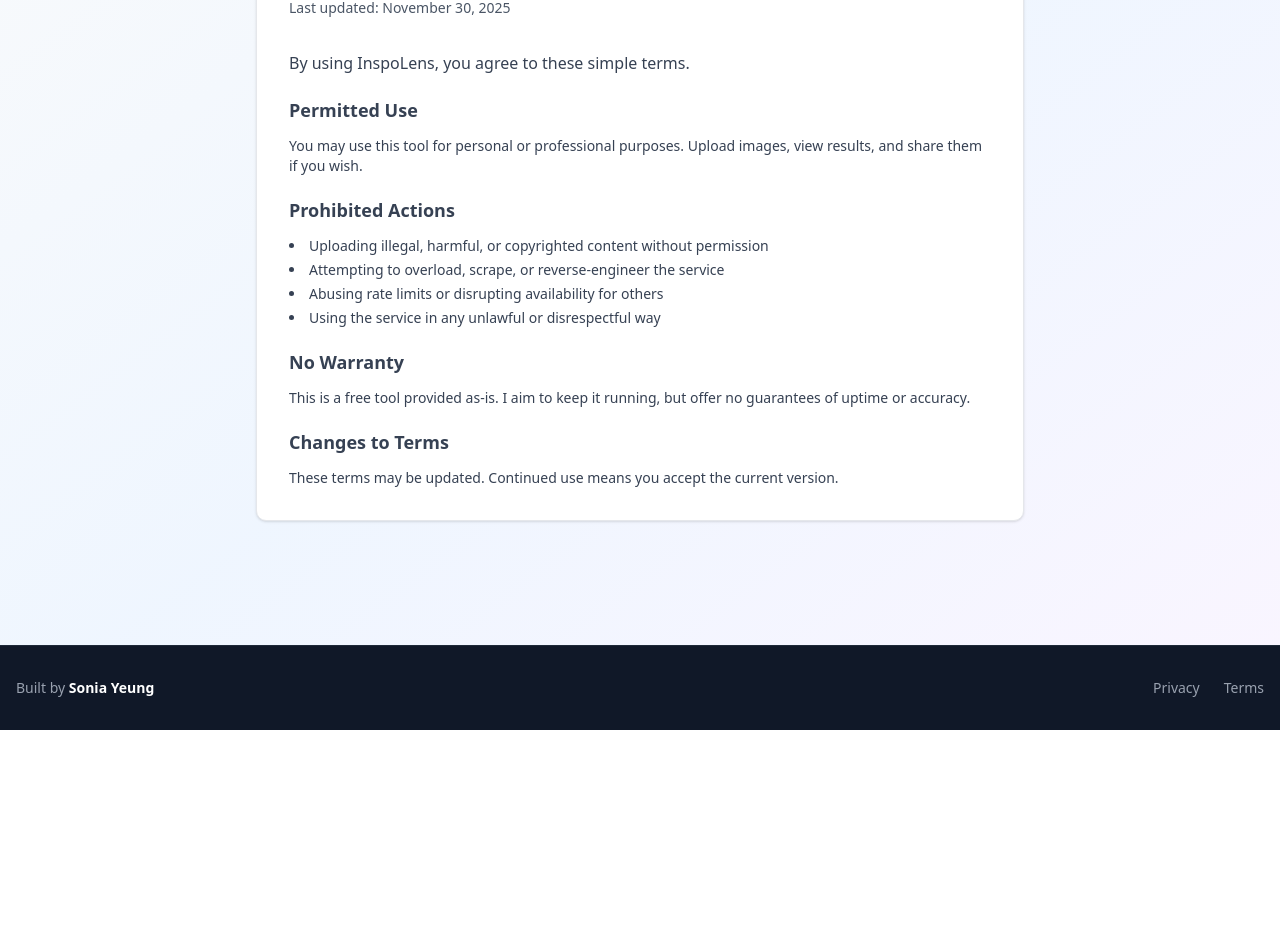
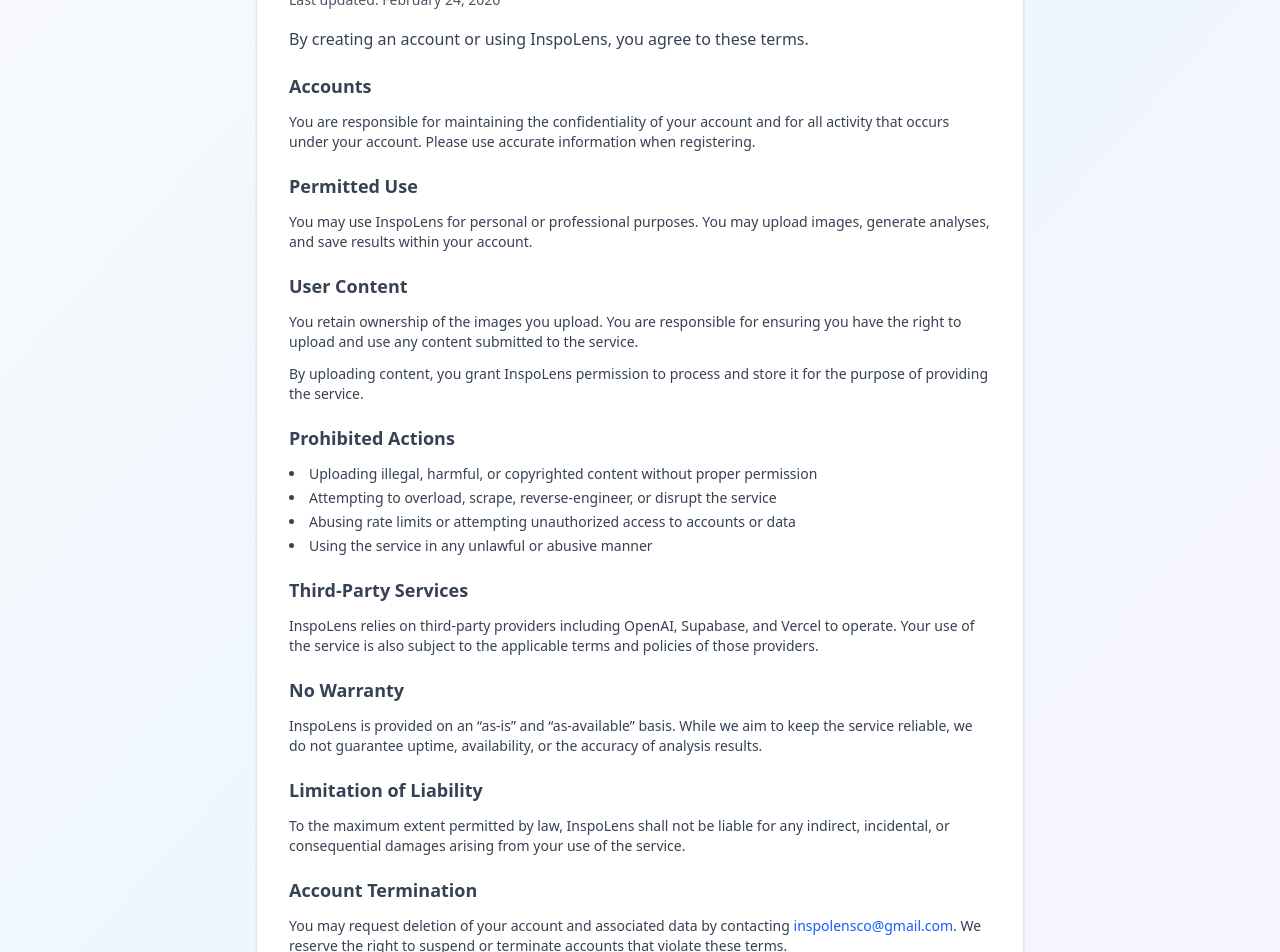
Before and after one commit to marukosy124/inspo-lens, a Next.js app: page /terms in a window 1280 px wide. Shown: the part 220-1172 px from the top of the page. Before the commit the page ends 950 px from the top, so only its background shows below. Built offline with nearby package versions, Linux system fonts and the light colour scheme; no server answers.

Commit message:
chore: update privacy and terms

```diff
--- a/src/app/privacy/page.tsx
+++ b/src/app/privacy/page.tsx
@@ -9,8 +9,8 @@
 
 export default function PrivacyPage() {
   return (
-    <div className="mx-auto max-w-3xl py-6">
-      <Link href="/" className="mb-6 inline-block">
+    <div className="mx-auto max-w-3xl space-y-4 py-6">
+      <Link href="/" className="inline-block">
         <Button
           variant="ghost"
           size="sm"
@@ -21,33 +21,44 @@
         </Button>
       </Link>
 
-      <article className="space-y-6 rounded-lg border border-gray-200 bg-white p-8 shadow-sm">
+      <article className="space-y-8 rounded-lg border border-gray-200 bg-white p-8 shadow-sm">
         <div>
-          <h1 className="mb-2 text-4xl font-bold text-gray-900">
-            Privacy Policy
-          </h1>
-          <p className="text-gray-600">Last updated: December 1, 2025</p>
+          <h1 className="text-3xl font-bold text-gray-900">Privacy Policy</h1>
+          <p className="mt-1 text-sm text-gray-600">
+            Last updated: February 24, 2026
+          </p>
         </div>
 
-        <section className="space-y-3">
-          <h2 className="text-2xl font-semibold text-gray-900">
-            What This Tool Does
+        <section className="space-y-5 leading-relaxed text-gray-700">
+          <div className="space-y-3">
+            <h2 className="text-lg font-semibold">What This Tool Does</h2>
+            <p className="text-sm">
+              InspoLens allows you to upload images, generate visual analyses
+              (colors, keywords, descriptions), and save them to your account
+              for future reference.
+            </p>
+          </div>
+
+          <div className="space-y-3">
+            <h2 className="text-lg font-semibold">What Data We Store</h2>
+            <ul className="list-inside list-disc space-y-1 text-sm">
+              <li>Your account information</li>
+              <li>Uploaded images</li>
+              <li>Generated analysis results</li>
+              <li>Saved analyses associated with your account</li>
+            </ul>
+            <p className="text-sm">
+              This data is stored securely using Supabase infrastructure.
+            </p>
+          </div>
+
+          <div className="space-y-3">
+            <h2 className="text-lg font-semibold">
+              How Your Images Are Processed
             </h2>
-          <p className="leading-relaxed text-gray-700">
-            InspoLens is a simple tool that helps you find visual inspiration.
-            You upload an image, and it extracts visual elements (colors,
-            keywords, descriptions) to help you discover inspirations more
-            effectively.
-          </p>
-        </section>
-
-        <section className="space-y-3">
-          <h2 className="text-2xl font-semibold text-gray-900">
-            What Happens to Your Images
-          </h2>
-          <div className="space-y-3 text-gray-700">
+            <div className="space-y-3 text-sm">
               <p>
-              <strong>1. Processing:</strong> Your images are sent to
+                <strong>1. Processing:</strong> Your uploaded images are sent to
                 OpenAI&apos;s API for analysis. OpenAI processes the image to
                 extract visual information. See{' '}
                 <a
@@ -58,29 +69,43 @@
                 >
                   OpenAI&apos;s Privacy Policy
                 </a>{' '}
-              for how they handle data.
+                for details on how they handle data.
               </p>
               <p>
-              <strong>2. Storage:</strong> Images are temporarily stored on my
-              Vercel server and automatically deleted after 7 days. No backups
-              are kept.
+                <strong>2. Storage:</strong> Uploaded images and analysis
+                results are stored securely in Supabase storage and remain
+                associated with your account until you delete them.
               </p>
               <p>
-              <strong>3. No Training:</strong> Your images are not used to train
-              any models.
+                <strong>3. Model Training:</strong> InspoLens does not use your
+                uploaded images or analysis data to train any machine learning
+                models internally. Images are processed via OpenAI&apos;s API,
+                and their data handling practices are governed by OpenAI&apos;s
+                Privacy Policy.
               </p>
             </div>
-        </section>
+          </div>
 
-        <section className="space-y-3">
-          <h2 className="text-2xl font-semibold text-gray-900">
-            Third-Party Services
-          </h2>
-          <ul className="list-inside list-disc space-y-2 text-gray-700">
+          <div className="space-y-3">
+            <h2 className="text-lg font-semibold">Third-Party Services</h2>
+            <ul className="list-inside list-disc space-y-1 text-sm">
               <li>
-              <strong>OpenAI:</strong> For image analysis (
+                <strong>OpenAI:</strong> Image analysis (
                 <a
                   href="https://openai.com/policies/privacy-policy"
+                  target="_blank"
+                  rel="noopener noreferrer"
+                  className="text-blue-600 hover:underline"
+                >
+                  Privacy Policy
+                </a>
+                )
+              </li>
+              <li>
+                <strong>Supabase:</strong> Authentication, database, and storage
+                (
+                <a
+                  href="https://supabase.com/privacy"
                   target="_blank"
                   rel="noopener noreferrer"
                   className="text-blue-600 hover:underline"
@@ -102,15 +127,22 @@
                 )
               </li>
             </ul>
-        </section>
+          </div>
 
-        <section className="space-y-3">
-          <h2 className="text-2xl font-semibold text-gray-900">
-            That&apos;s It
-          </h2>
-          <p className="leading-relaxed text-gray-700">
-            No accounts, no tracking, no complicated data practices.
+          <div className="space-y-3">
+            <h2 className="text-lg font-semibold">Data Control & Contact</h2>
+            <p className="text-sm">
+              If you wish to delete your data or have any questions about your
+              privacy, please contact us at{' '}
+              <a
+                href="mailto:inspolensco@gmail.com"
+                className="text-blue-600 hover:underline"
+              >
+                inspolensco@gmail.com
+              </a>
+              .
             </p>
+          </div>
         </section>
       </article>
     </div>
--- a/src/app/terms/page.tsx
+++ b/src/app/terms/page.tsx
@@ -9,8 +9,8 @@
 
 export default function TermsPage() {
   return (
-    <div className="mx-auto max-w-3xl py-6">
-      <Link href="/" className="mb-6 inline-block">
+    <div className="mx-auto max-w-3xl space-y-4 py-6">
+      <Link href="/" className="inline-block">
         <Button
           variant="ghost"
           size="sm"
@@ -21,22 +21,47 @@
         </Button>
       </Link>
 
-      <article className="space-y-8 rounded-lg border border-gray-200 bg-white p-8 shadow-sm">
+      <article className="space-y-4 rounded-lg border border-gray-200 bg-white p-8 shadow-sm">
         <div>
           <h1 className="text-3xl font-bold text-gray-900">Terms of Service</h1>
           <p className="mt-1 text-sm text-gray-600">
-            Last updated: November 30, 2025
+            Last updated: February 24, 2026
           </p>
         </div>
 
         <section className="space-y-5 leading-relaxed text-gray-700">
-          <p>By using InspoLens, you agree to these simple terms.</p>
+          <p>
+            By creating an account or using InspoLens, you agree to these terms.
+          </p>
+
+          <div className="space-y-3">
+            <h2 className="text-lg font-semibold">Accounts</h2>
+            <p className="text-sm">
+              You are responsible for maintaining the confidentiality of your
+              account and for all activity that occurs under your account.
+              Please use accurate information when registering.
+            </p>
+          </div>
 
           <div className="space-y-3">
             <h2 className="text-lg font-semibold">Permitted Use</h2>
             <p className="text-sm">
-              You may use this tool for personal or professional purposes.
-              Upload images, view results, and share them if you wish.
+              You may use InspoLens for personal or professional purposes. You
+              may upload images, generate analyses, and save results within your
+              account.
+            </p>
+          </div>
+
+          <div className="space-y-3">
+            <h2 className="text-lg font-semibold">User Content</h2>
+            <p className="text-sm">
+              You retain ownership of the images you upload. You are responsible
+              for ensuring you have the right to upload and use any content
+              submitted to the service.
+            </p>
+            <p className="text-sm">
+              By uploading content, you grant InspoLens permission to process
+              and store it for the purpose of providing the service.
             </p>
           </div>
 
@@ -45,29 +70,68 @@
             <ul className="list-inside list-disc space-y-1 text-sm">
               <li>
                 Uploading illegal, harmful, or copyrighted content without
-                permission
+                proper permission
               </li>
               <li>
-                Attempting to overload, scrape, or reverse-engineer the service
+                Attempting to overload, scrape, reverse-engineer, or disrupt the
+                service
               </li>
-              <li>Abusing rate limits or disrupting availability for others</li>
-              <li>Using the service in any unlawful or disrespectful way</li>
+              <li>
+                Abusing rate limits or attempting unauthorized access to
+                accounts or data
+              </li>
+              <li>Using the service in any unlawful or abusive manner</li>
             </ul>
+          </div>
+
+          <div className="space-y-3">
+            <h2 className="text-lg font-semibold">Third-Party Services</h2>
+            <p className="text-sm">
+              InspoLens relies on third-party providers including OpenAI,
+              Supabase, and Vercel to operate. Your use of the service is also
+              subject to the applicable terms and policies of those providers.
+            </p>
           </div>
 
           <div className="space-y-3">
             <h2 className="text-lg font-semibold">No Warranty</h2>
             <p className="text-sm">
-              This is a free tool provided as-is. I aim to keep it running, but
-              offer no guarantees of uptime or accuracy.
+              InspoLens is provided on an “as-is” and “as-available” basis.
+              While we aim to keep the service reliable, we do not guarantee
+              uptime, availability, or the accuracy of analysis results.
+            </p>
+          </div>
+
+          <div className="space-y-3">
+            <h2 className="text-lg font-semibold">Limitation of Liability</h2>
+            <p className="text-sm">
+              To the maximum extent permitted by law, InspoLens shall not be
+              liable for any indirect, incidental, or consequential damages
+              arising from your use of the service.
+            </p>
+          </div>
+
+          <div className="space-y-3">
+            <h2 className="text-lg font-semibold">Account Termination</h2>
+            <p className="text-sm">
+              You may request deletion of your account and associated data by
+              contacting{' '}
+              <a
+                href="mailto:inspolensco@gmail.com"
+                className="text-blue-600 hover:underline"
+              >
+                inspolensco@gmail.com
+              </a>
+              . We reserve the right to suspend or terminate accounts that
+              violate these terms.
             </p>
           </div>
 
           <div className="space-y-3">
             <h2 className="text-lg font-semibold">Changes to Terms</h2>
             <p className="text-sm">
-              These terms may be updated. Continued use means you accept the
-              current version.
+              These terms may be updated from time to time. Continued use of the
+              service after updates means you accept the revised terms.
             </p>
           </div>
         </section>
```
Lines whose indentation alone changed are shown as unchanged.
